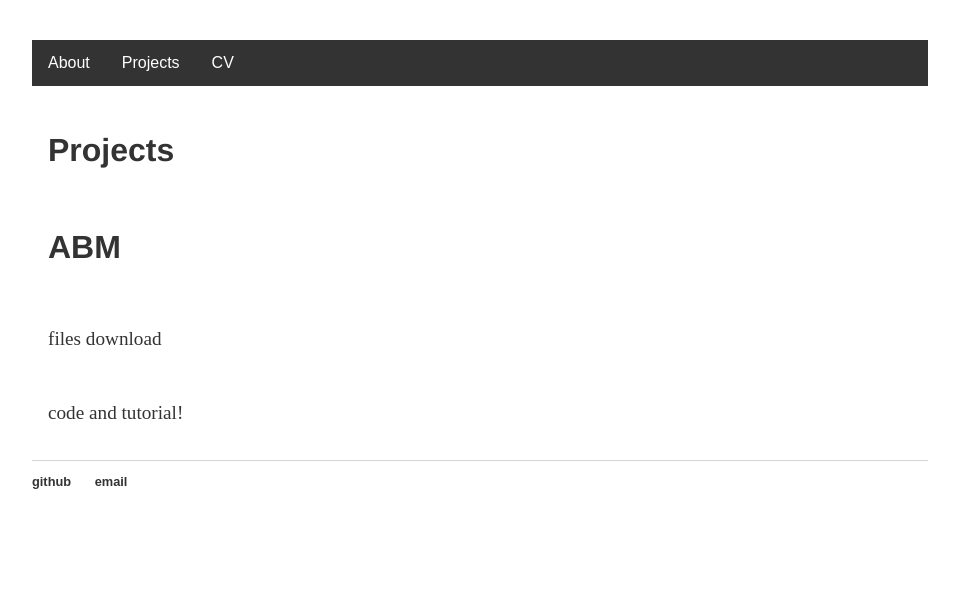
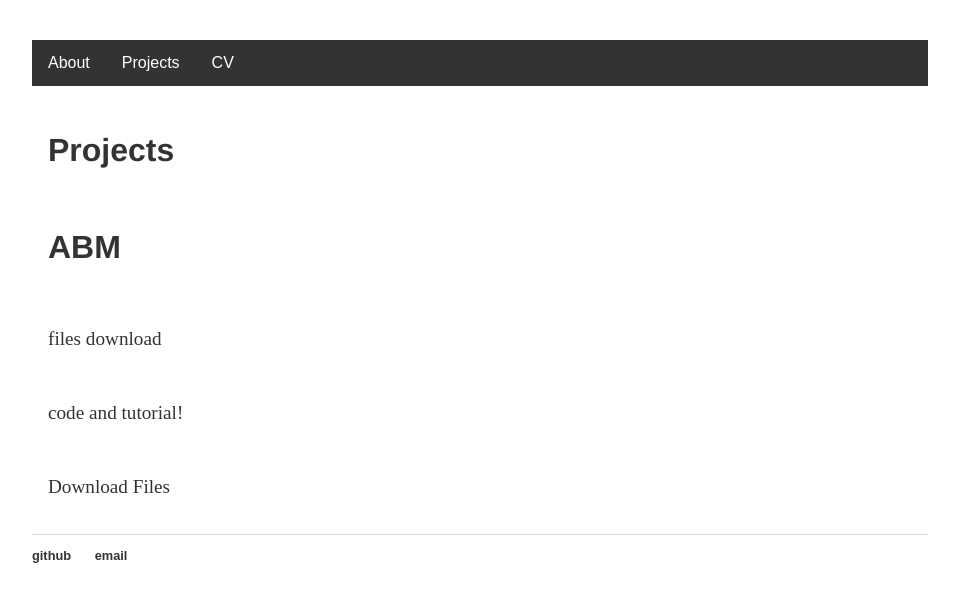
Before and after one commit to lena-kilian/lena-kilian.github.io, a Jekyll site: the page built from abm/index.md, in a window 1280 px wide. Shown: the top 602 px of the page, without its empty margins (160-1119 px from the left). Built offline with Jekyll 4.4.1, drawn with Linux system fonts in a browser that asks for light colours; our own code applies the rules of GitHub Pages for plain Markdown files.

Commit message:
Update index.md

```diff
--- a/abm/index.md
+++ b/abm/index.md
@@ -5,3 +5,5 @@
 files download
 
 code and tutorial!
+
+[Download Files](https://lena-kilian.github.io/abm/GEOG5995M_CW1)
```
